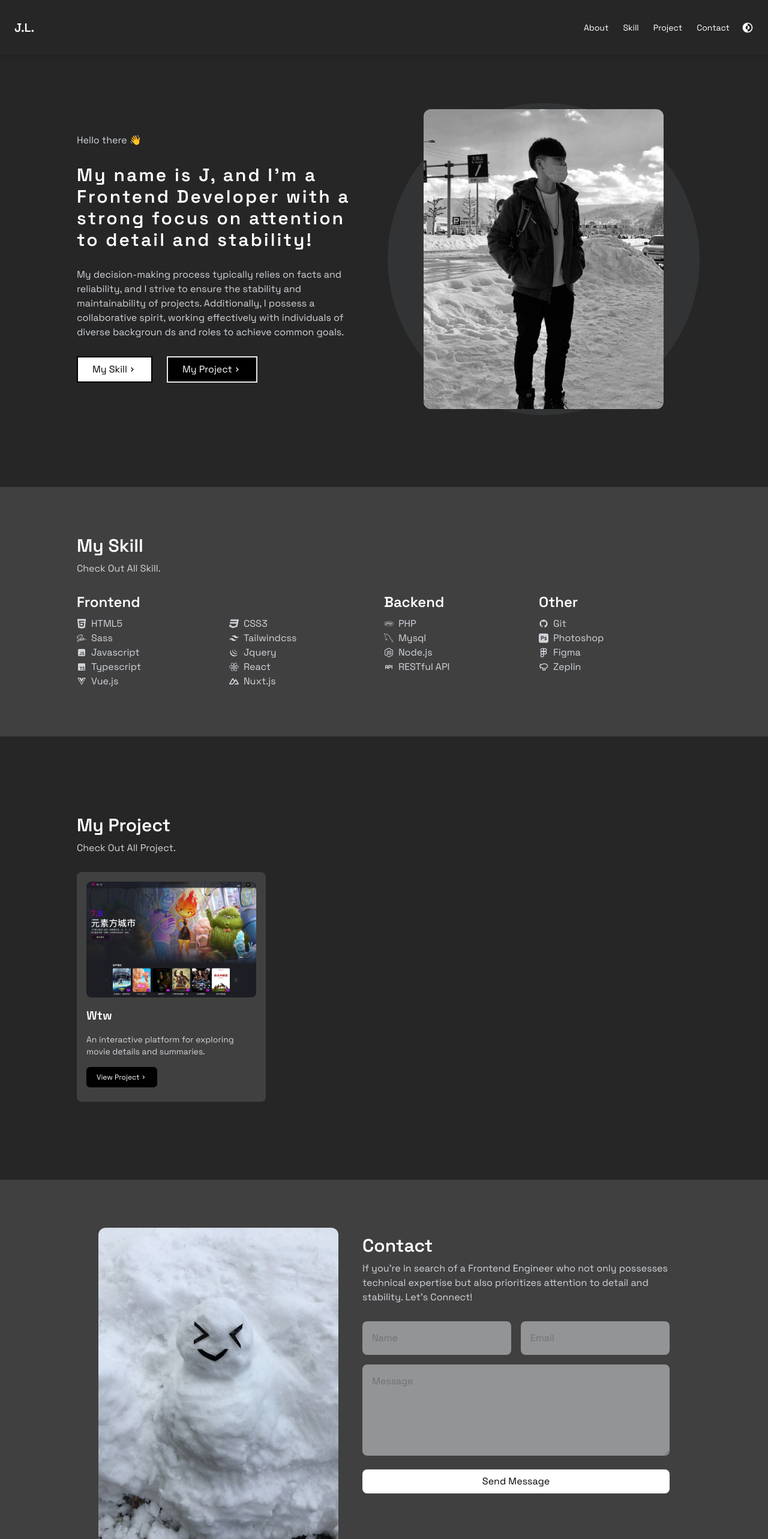
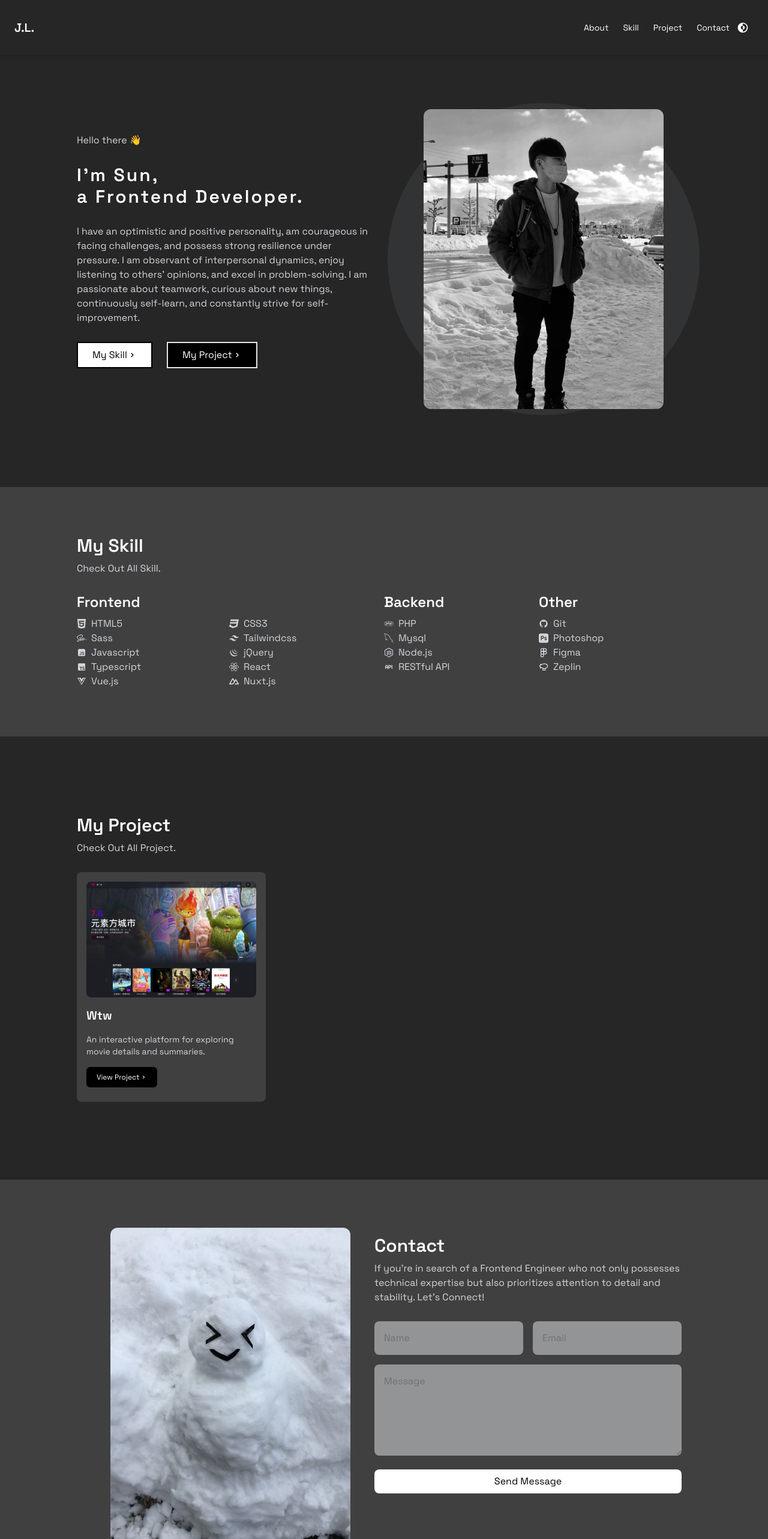
Before and after one commit to JIH-L/JIH-L.github.io, a React (Vite) app: page / in a window 1280 px wide. Shown: the top 2566 px of the page at 60% size. Built offline with nearby package versions, Linux system fonts and the light colour scheme.

Commit message:
feat: update nav

```diff
--- a/package.json
+++ b/package.json
@@ -15,7 +15,8 @@
     "gh-pages": "^6.0.0",
     "react": "^18.2.0",
     "react-dom": "^18.2.0",
-    "react-icons": "^4.11.0"
+    "react-icons": "^4.11.0",
+    "react-toastify": "^9.1.3"
   },
   "devDependencies": {
     "@types/react": "^18.2.15",
--- a/src/components/About.tsx
+++ b/src/components/About.tsx
@@ -9,15 +9,16 @@ export default function About() {
           Hello there 👋
         </p>
         <h1 className="mb-7 text-3xl font-semibold leading-normal tracking-widest dark:text-white md:text-2xl xl:text-3xl">
-          My name is J, and I'm a Frontend Developer with a strong focus on
-          attention to detail and stability!
+          I'm Sun,
+          <br /> a Frontend Developer.
         </h1>
         <p className="mb-7 text-base leading-8 text-gray-500 dark:text-gray-300 md:text-sm xl:text-base">
-          My decision-making process typically relies on facts and reliability,
-          and I strive to ensure the stability and maintainability of projects.
-          Additionally, I possess a collaborative spirit, working effectively
-          with individuals of diverse backgroun ds and roles to achieve common
-          goals.
+          I have an optimistic and positive personality, am courageous in facing
+          challenges, and possess strong resilience under pressure. I am
+          observant of interpersonal dynamics, enjoy listening to others'
+          opinions, and excel in problem-solving. I am passionate about
+          teamwork, curious about new things, continuously self-learn, and
+          constantly strive for self-improvement.
         </p>
         <div className="flex gap-6">
           <a
--- a/src/components/Contact.tsx
+++ b/src/components/Contact.tsx
@@ -1,8 +1,49 @@
 import snowman from '../assets/images/snowman.webp'
+import { useContext } from 'react'
+import { ToastContainer, toast } from 'react-toastify'
+import { ThemeContext } from '../context/ThemeContext'
+import 'react-toastify/dist/ReactToastify.css'
 
 export default function Contact() {
+  const { theme } = useContext(ThemeContext)
+  const notify = (message) => toast.success(message)
+
+  function submit(e) {
+    e.preventDefault()
+    console.log(e.target.name.value)
+    const payload = {
+      name: e.target.name.value,
+      email: e.target.email.value,
+      message: e.target.message.value,
+    }
+    fetch('https://amplifyapp-1a7df-default-rtdb.firebaseio.com/contact.json', {
+      method: 'POST',
+      body: JSON.stringify(payload),
+      headers: {
+        'Content-Type': 'application/json',
+      },
+    }).then(() => {
+      notify(`Successful`)
+      e.target.name.value = ''
+      e.target.email.value = ''
+      e.target.message.value = ''
+    })
+  }
+
   return (
     <>
+      <ToastContainer
+        position="top-right"
+        autoClose={3000}
+        hideProgressBar={false}
+        newestOnTop={false}
+        closeOnClick
+        rtl={false}
+        pauseOnFocusLoss
+        draggable
+        pauseOnHover
+        theme={theme}
+      />
       <div className="justify-center md:flex md:items-center">
         <img className="max-w-[400px] rounded-xl" src={snowman}></img>
       </div>
@@ -15,19 +56,29 @@ export default function Contact() {
           technical expertise but also prioritizes attention to detail and
           stability. Let's Connect!
         </p>
+        <form onSubmit={submit}>
           <div className="flex justify-between gap-4">
             <input
+              required
+              name="name"
+              id="name"
               type="text"
               placeholder="Name"
               className="mb-4 w-1/2 rounded-lg bg-gray-200 p-4 opacity-50"
             />
             <input
+              required
+              name="email"
+              id="email"
               type="text"
               placeholder="Email"
               className="mb-4 w-1/2 rounded-lg bg-gray-200 p-4 opacity-50"
             />
           </div>
           <textarea
+            required
+            id="message"
+            name="message"
             rows={5}
             placeholder="Message"
             className="mb-4 w-full rounded-lg bg-gray-200 p-4 opacity-50"
@@ -35,6 +86,7 @@ export default function Contact() {
           <button className="w-full rounded-lg bg-black px-6 py-2 text-base text-white duration-200 hover:opacity-75 dark:bg-white dark:text-black md:text-sm xl:text-base">
             Send Message
           </button>
+        </form>
       </div>
     </>
   )
--- a/src/components/Nav.tsx
+++ b/src/components/Nav.tsx
@@ -1,4 +1,5 @@
 import { NavLink } from 'react-router-dom'
+import { useState } from 'react'
 import ThemeSwitcher from '../components/ThemeSwitcher'
 interface ILink {
   href: string
@@ -8,7 +9,7 @@ function ALink({ label, href }: ILink) {
   return (
     <a
       href={href}
-      className="rounded-lg p-3 text-sm duration-500 hover:bg-gray-100 dark:hover:bg-neutral-700"
+      className="rounded-lg p-6 text-sm duration-500 hover:bg-gray-100 dark:hover:bg-neutral-700 md:p-3"
     >
       {label}
     </a>
@@ -21,17 +22,34 @@ const links: ILink[] = [
   { href: '/#contact', label: 'Contact' },
 ]
 export default function Nav() {
+  const initToggle = false
+  const [toggle, setToggle] = useState(initToggle)
+  const toggleMenu = () => {
+    setToggle(!toggle)
+  }
   return (
     <nav className="sticky top-0 z-40 flex items-center bg-white p-6 shadow-md dark:bg-neutral-800 dark:text-white">
       <NavLink to="/" className="mr-auto text-xl font-semibold">
         J.L.
       </NavLink>
-      <ul className="mr-2 flex">
+      <span
+        className={`${
+          toggle
+            ? 'border-opacity-0 before:rotate-45 after:bottom-1/2 after:rotate-[135deg]'
+            : 'before:rotate-0 after:bottom-0 after:rotate-0'
+        } relative h-4 w-5 cursor-pointer border-t-2 border-black before:absolute before:top-[calc(50%_-_2px)] before:block before:h-[2px] before:w-full before:bg-black before:transition-all after:absolute after:bottom-0 after:block after:h-[2px] after:w-full after:bg-black after:transition-all dark:border-white dark:before:bg-white dark:after:bg-white md:hidden`}
+        onClick={toggleMenu}
+      ></span>
+      <ul
+        className={`absolute left-0 top-[76px] mr-2 grid min-h-full w-full bg-white transition-opacity dark:bg-neutral-800 md:relative md:top-0 md:flex md:justify-end md:opacity-100 ${
+          toggle ? 'opacity-100' : 'opacity-0'
+        }`}
+      >
         {links.map((link) => (
           <ALink key={link.href} href={link.href} label={link.label} />
         ))}
+        <ThemeSwitcher />
       </ul>
-      <ThemeSwitcher />
     </nav>
   )
 }
--- a/src/components/Skill.tsx
+++ b/src/components/Skill.tsx
@@ -14,7 +14,7 @@ const frontendSkills = [
   { icon: <FaSass />, name: 'Sass' },
   { icon: <SiTailwindcss />, name: 'Tailwindcss' },
   { icon: <RiJavascriptFill />, name: 'Javascript' },
-  { icon: <BiLogoJquery />, name: 'Jquery' },
+  { icon: <BiLogoJquery />, name: 'jQuery' },
   { icon: <BiLogoTypescript />, name: 'Typescript' },
   { icon: <FaReact />, name: 'React' },
   { icon: <FaVuejs />, name: 'Vue.js' },
--- a/src/components/ThemeSwitcher.tsx
+++ b/src/components/ThemeSwitcher.tsx
@@ -6,7 +6,7 @@ const ThemeSwitcher = () => {
   const { toggleTheme, theme } = useContext(ThemeContext)
 
   return (
-    <div style={{ textAlign: 'center' }}>
+    <div className="flex items-center p-6 md:p-0">
       <label htmlFor="switch" className="cursor-pointer">
         <CgDarkMode size={20} />
         <input
```
Also changed, not shown: 1 other file (tests, documents, lock files or other folders). Lines whose indentation alone changed are shown as unchanged.
